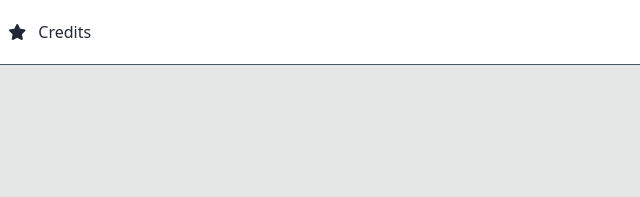
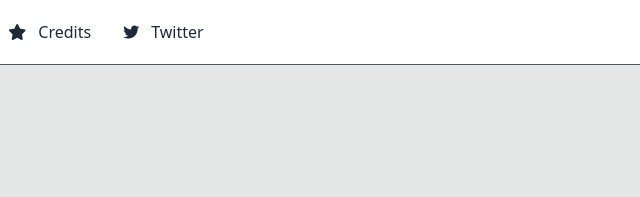
Before and after one commit to Advent-Of-Vue/event-website, an Astro site: page / in a window 1280 px wide. Shown: the top 197 px of the page, 640-1280 px from the left. Built offline with nearby package versions, Linux system fonts and the light colour scheme; Astro itself is replaced by a stand-in of ours.

Commit message:
Add Twitter page link

```diff
--- a/src/components/NavItems.astro
+++ b/src/components/NavItems.astro
@@ -31,4 +31,14 @@
       Credits
     </a>
   </li>
+  <li>
+    <a
+      href="https://twitter.com/AdventOfVue"
+      target="_blank"
+      rel="noreferrer noopener"
+    >
+      <i class="fa-brands fa-twitter" aria-hidden="true"></i>
+      Twitter
+    </a>
+  </li>
 </ul>
```
